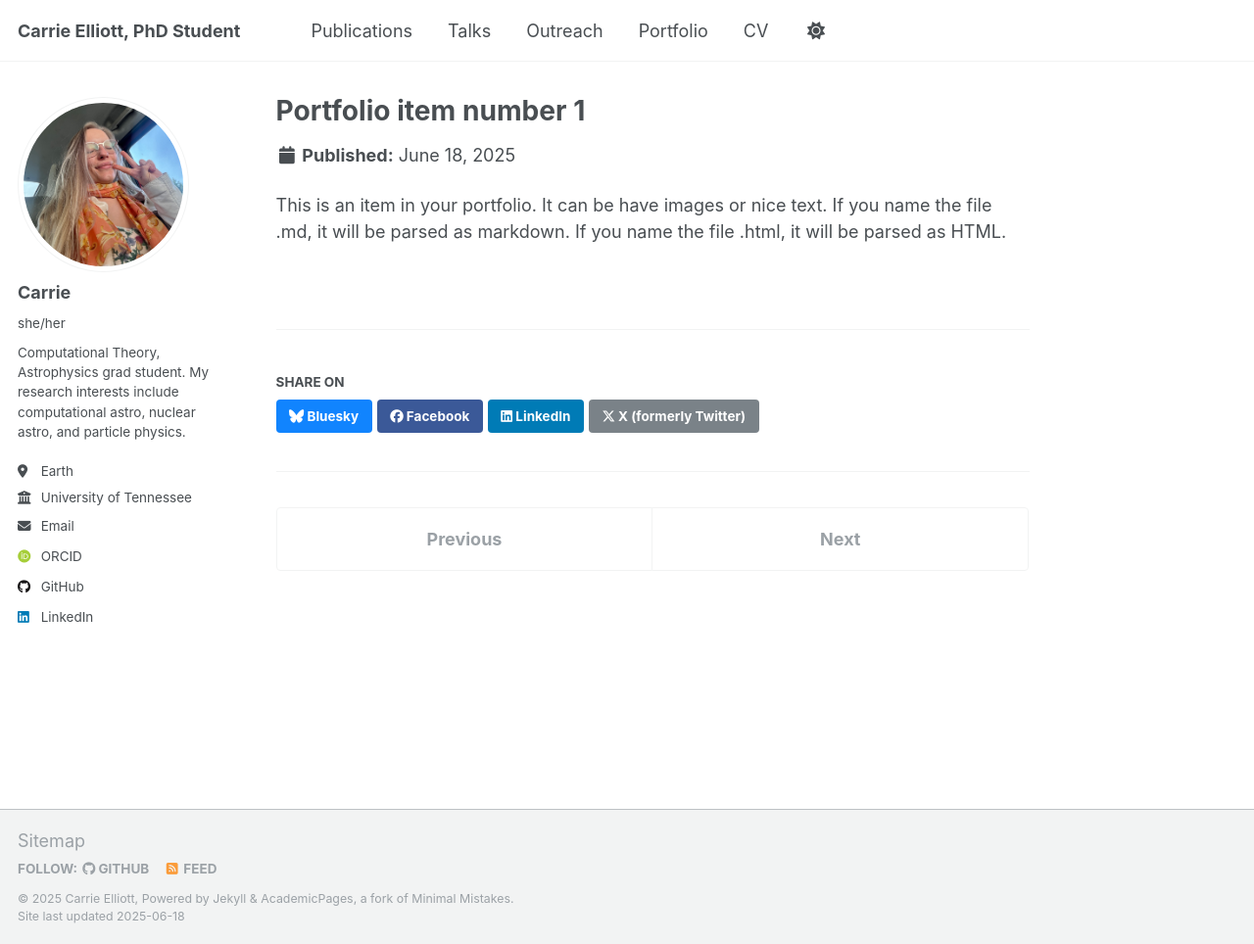
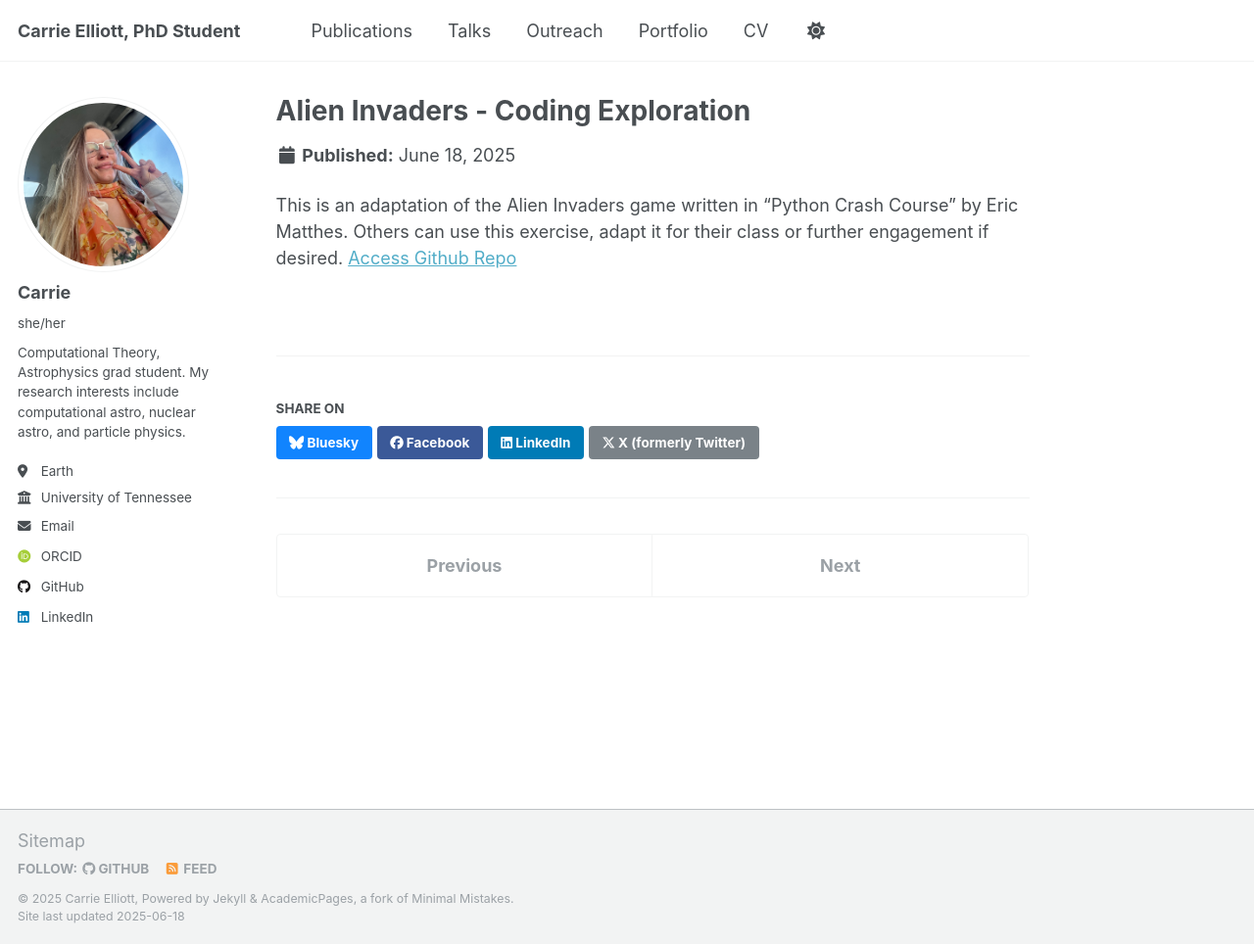
Before and after one commit to cellio00/cellio00.github.io, a Jekyll site: the page built from _portfolio/portfolio-1.md, in a window 1280 px wide and 964 px high. Shown: the whole window at 98% size. Built offline with Jekyll 4.4.1, drawn with Linux system fonts in a browser that asks for light colours; some web fonts are replaced.

Commit message:
modifying portfolio section.

```diff
--- a/_portfolio/portfolio-1.md
+++ b/_portfolio/portfolio-1.md
@@ -1,7 +1,9 @@
 ---
-title: "Portfolio item number 1"
-excerpt: "Short description of portfolio item number 1<br/><img src='/images/500x300.png'>"
+title: "Alien Invaders - Coding Exploration"
+excerpt: "Python video game coding exercise designed for high-schoolers.<br/><img src='/images/aliens.png'>"
 collection: portfolio
 ---
 
-This is an item in your portfolio. It can be have images or nice text. If you name the file .md, it will be parsed as markdown. If you name the file .html, it will be parsed as HTML.
+This is an adaptation of the Alien Invaders game written in "Python Crash Course" by Eric Matthes.
+Others can use this exercise, adapt it for their class or further engagement if desired.
+[Access Github Repo](https://github.com/cellio00/AlienInvaders/)
```
Also changed, not shown: images/aliens.png (added).
